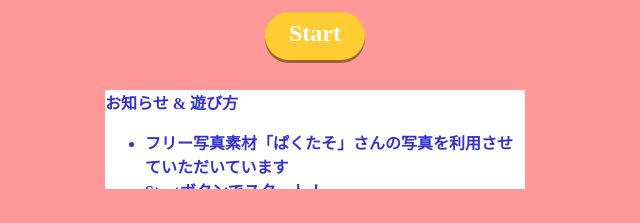
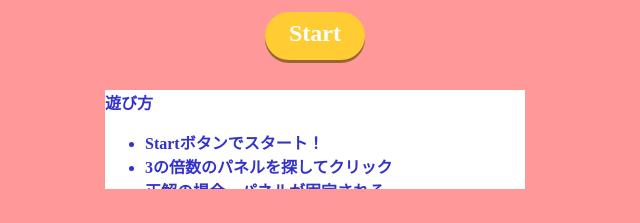
Before and after one commit to t2-Kusumoto/multiple-of-three, a plain HTML site: page index.html in a window 1280 px wide. Shown: the part 485-708 px from the top of the page, without its empty margins (325-965 px from the left). Drawn offline with Linux system fonts and the light colour scheme.

Commit message:
Fixed a little
index.htmlの小修繕その２

```diff
--- a/index.html
+++ b/index.html
@@ -19,9 +19,8 @@
     </div>
     <div id="button" class="start">Start</div>
     <div class="navi">
-      お知らせ &amp; 遊び方
+      遊び方
       <ul>
-        <li>フリー写真素材「ぱくたそ」さんの写真を利用させていただいています</li>
         <li>Startボタンでスタート！</li>
         <li>3の倍数のパネルを探してクリック</li>
         <li>正解の場合、パネルが固定される。</li>
```
